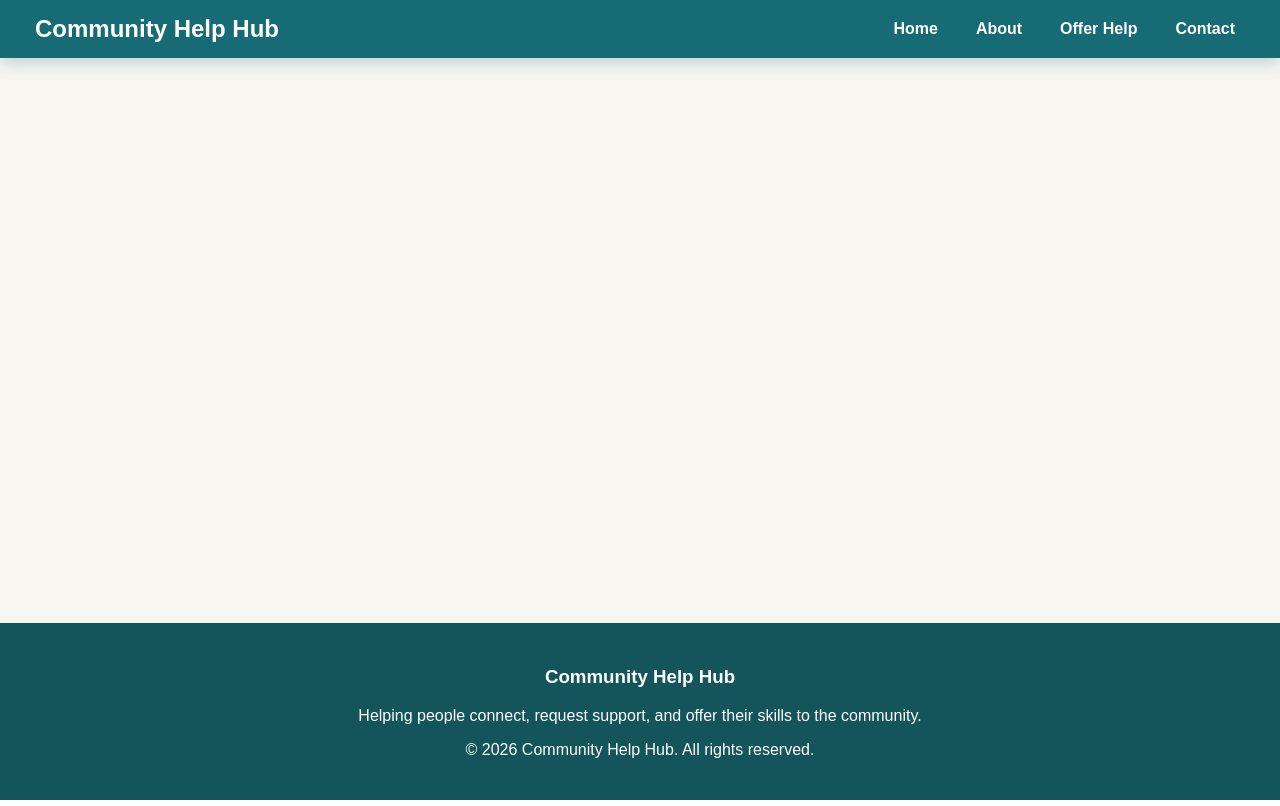
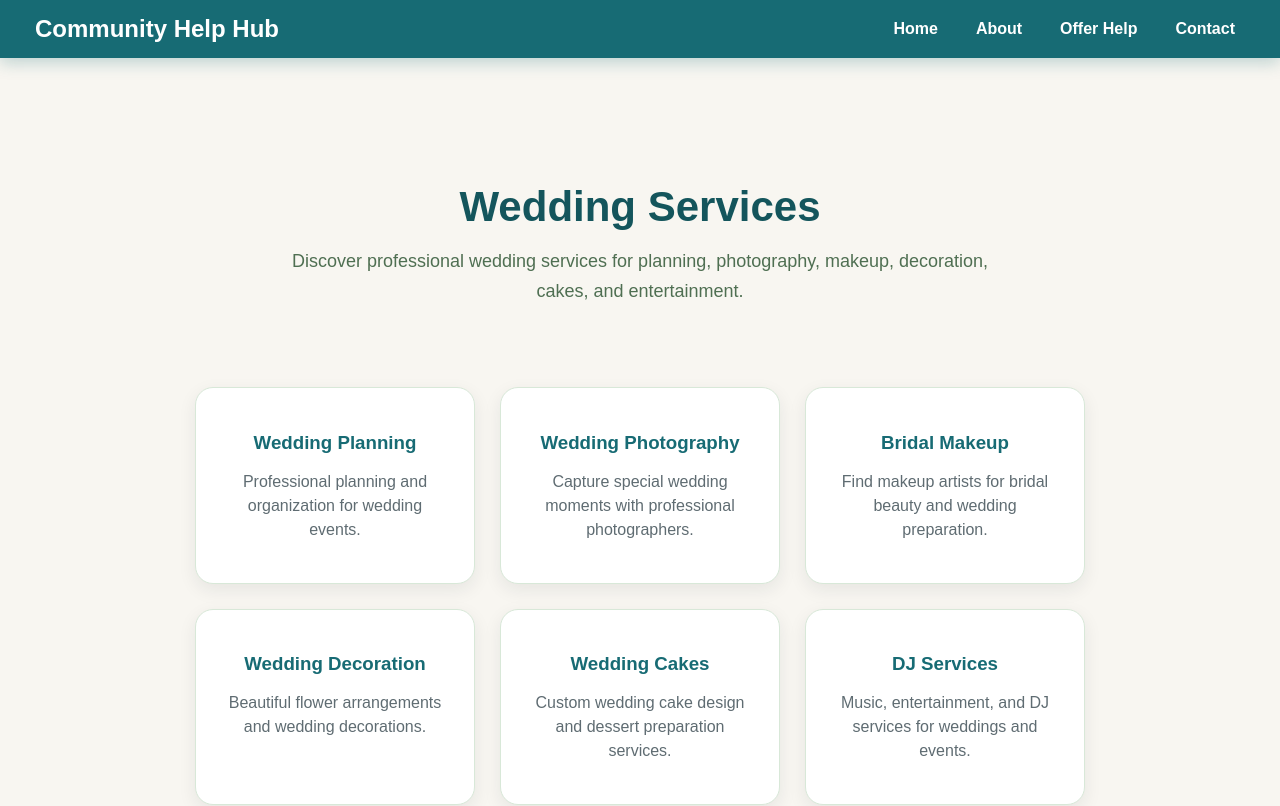
Before and after one commit to 82330295-sketch/Mariam-bazzal70930365, a React (Create React App) app: page /wedding-services in a window 1280 px wide. Shown: the top 806 px of the page. Built offline with nearby package versions, Linux system fonts and the light colour scheme.

Commit message:
Final routes fix

```diff
--- a/src/App.js
+++ b/src/App.js
@@ -9,6 +9,10 @@ import Home from "./pages/Home";
 import About from "./pages/About";
 import Offer from "./pages/Offer";
 import Contact from "./pages/Contact";
+
+import Education from "./pages/Education";
+import HomeServices from "./pages/HomeServices";
+import WeddingServices from "./pages/WeddingServices";
 
 import { Routes, Route, useLocation } from "react-router-dom";
 
@@ -22,6 +26,11 @@ function App() {
       <main>
         <Routes>
           <Route path="/" element={<LandingPage />} />
+
+          <Route path="/education" element={<Education />} />
+          <Route path="/home-services" element={<HomeServices />} />
+          <Route path="/wedding-services" element={<WeddingServices />} />
+
           <Route path="/login" element={<Login />} />
           <Route path="/home" element={<Home />} />
           <Route path="/about" element={<About />} />
```
